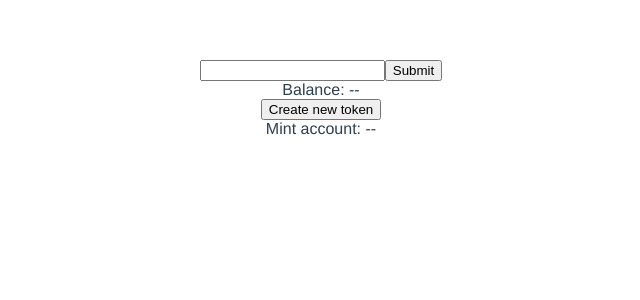
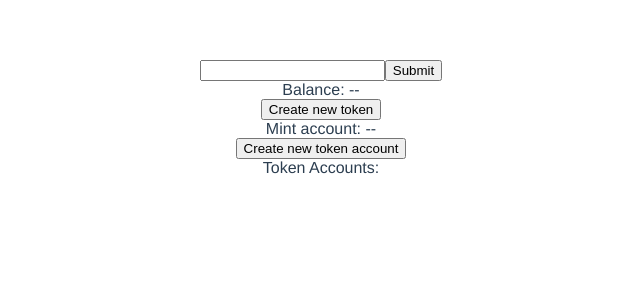
Before and after one commit to paul-schaaf/spl-token-ui, a Vue app: page / in a window 1280 px wide. Shown: the top 300 px of the page, without its empty margins (319-959 px from the left). Built offline with nearby package versions, Linux system fonts and the light colour scheme; what @solana/web3.js would draw is missing.

Commit message:
now possible to create token accounts of a mint!

```diff
--- a/src/components/Creator.vue
+++ b/src/components/Creator.vue
@@ -13,12 +13,20 @@
     :disabled="createNewTokenState === 'LOADING'"
   />
   <div>Mint account: {{ mintAccount ?? "--" }}</div>
+  <input
+    type="submit"
+    value="Create new token account"
+    @click="onCreateNewTokenAccount"
+    :disabled="createNewTokenAccountState === 'LOADING'"
+  />
+  <div>Token Accounts:</div>
+  <div v-for="acc in tokenAccounts" :key="acc">{{ acc }}</div>
 </template>
 
 <script lang="ts">
 import { Ref, ref } from "vue";
 import { getBalance, createAccount } from "../solana/account";
-import { createNewToken } from "../solana/token";
+import { createNewToken, createNewTokenAccount } from "../solana/token";
 
 type LoadingState = "STANDBY" | "LOADING";
 
@@ -27,8 +35,10 @@ export default {
     const mnemonic = ref("");
     const balance: Ref<number | null> = ref(null);
     const mintAccount: any = ref(null);
+    const tokenAccounts: Ref<string[]> = ref([]);
     const balanceState: Ref<LoadingState> = ref("STANDBY");
     const createNewTokenState: Ref<LoadingState> = ref("STANDBY");
+    const createNewTokenAccountState: Ref<LoadingState> = ref("STANDBY");
 
     const updateBalance = async () => {
       balanceState.value = "LOADING";
@@ -41,7 +51,17 @@ export default {
       mintAccount.value = await createNewToken(
         await createAccount(mnemonic.value)
       );
+      tokenAccounts.value = [];
       createNewTokenState.value = "STANDBY";
+    };
+
+    const onCreateNewTokenAccount = async () => {
+      createNewTokenAccountState.value = "LOADING";
+
+      const myAccount = await createAccount(mnemonic.value);
+      const newTokenAccount = await createNewTokenAccount(myAccount.publicKey);
+      tokenAccounts.value.push(newTokenAccount.toString());
+      createNewTokenAccountState.value = "STANDBY";
     };
 
     return {
@@ -51,7 +71,10 @@ export default {
       onCreateNewToken,
       mintAccount,
       balanceState,
-      createNewTokenState
+      createNewTokenState,
+      onCreateNewTokenAccount,
+      createNewTokenAccountState,
+      tokenAccounts
     };
   }
 };
--- a/src/solana/token.ts
+++ b/src/solana/token.ts
@@ -6,15 +6,23 @@ const TOKEN_PROGRAM_ID = new PublicKey(
   "TokenkegQfeZyiNwAJbNbGKPFXCWuBvf9Ss623VQ5DA"
 );
 
+let token: Token;
+
 export const createNewToken = async (authority: Account) => {
-  return (
-    await Token.createMint(
+  token = await Token.createMint(
     connection,
     authority,
     authority.publicKey,
     authority.publicKey,
     9,
     TOKEN_PROGRAM_ID
-    )
-  ).publicKey.toString(); // property DOES exist, just isn't exposed (yet?). Add it to Token declare file before running locally
+  );
+  return token.publicKey.toString(); // property DOES exist, just isn't exposed (yet?). Add it to Token declare file before running locally
 };
+
+export const createNewTokenAccount = async (owner: PublicKey) => {
+  if (!token) {
+    throw new Error("No Token connection specified");
+  }
+  return await token.createAccount(owner);
+};
```
Lines whose indentation alone changed are shown as unchanged.
